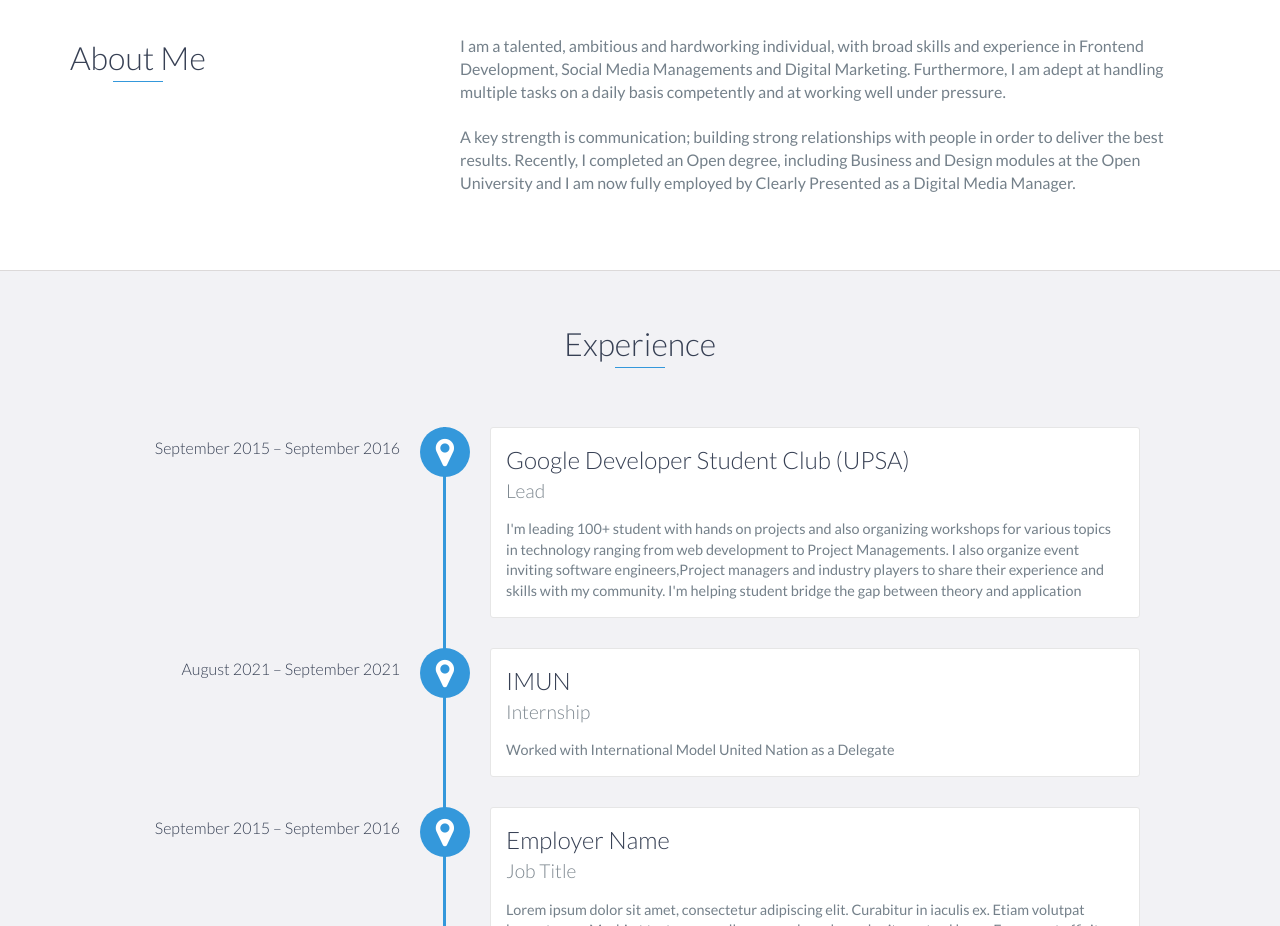
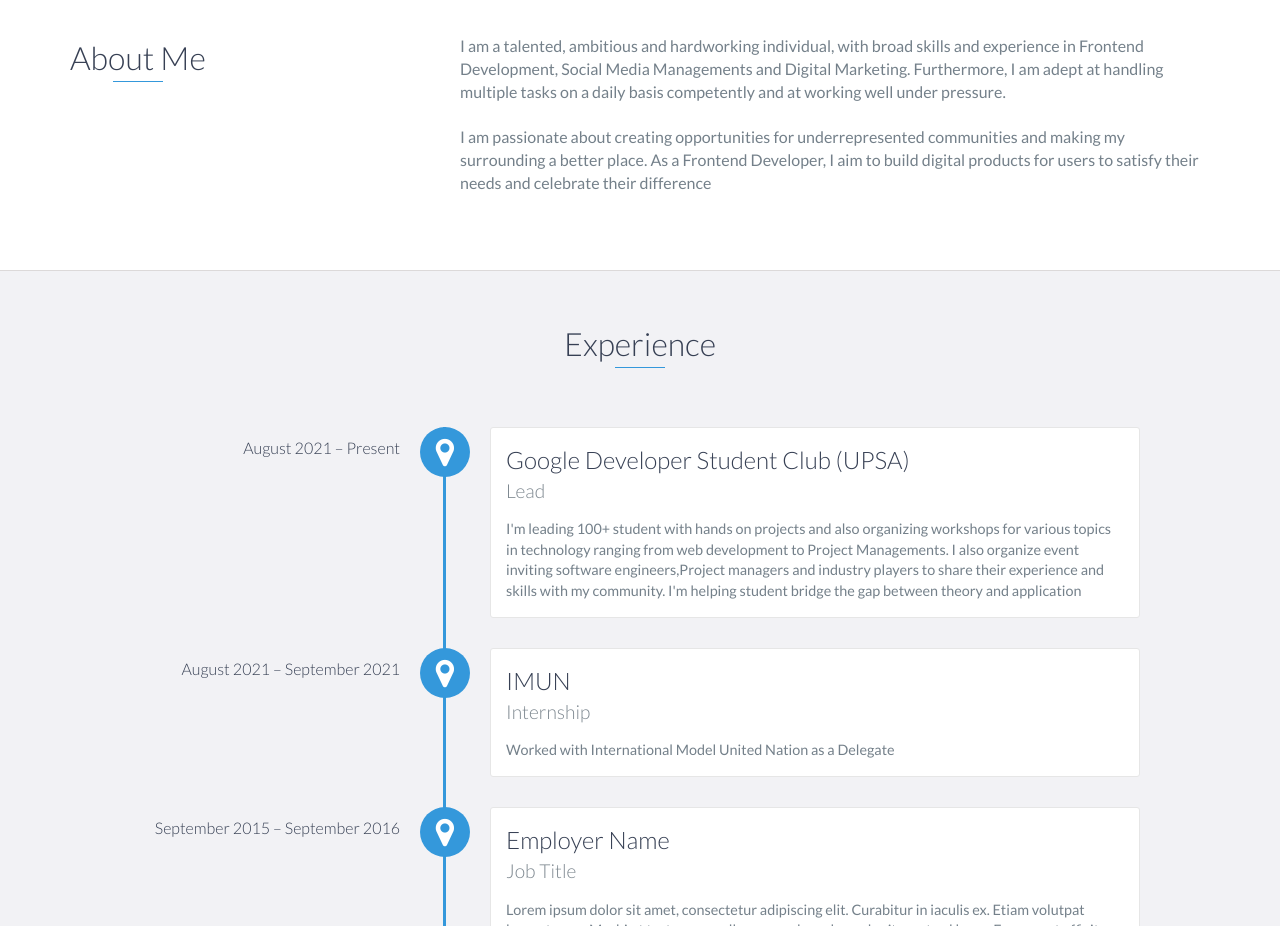
Before and after one commit to RaiqaRasool/nakamcode.github.io, a website: page index.html in a window 1280 px wide. Shown: the part 840-1766 px from the top of the page. Drawn offline with nearby package versions, Linux system fonts and the light colour scheme.

Commit message:
Update index.html

```diff
--- a/index.html
+++ b/index.html
@@ -79,9 +79,7 @@
                     </p>
                     <br>
                     <p>
-                        A key strength is communication; building strong relationships with people in order to deliver the best results.
-
-                        Recently, I completed an Open degree, including Business and Design modules at the Open University and I am now fully employed by Clearly Presented as a Digital Media Manager.
+			I am passionate about creating opportunities for underrepresented communities and making my surrounding a better place. As a Frontend Developer, I aim to build digital products for users to satisfy their needs and celebrate their difference
                     </p>
                 </div>
             </div>
@@ -92,7 +90,7 @@
     <div id="experience" class="background-alt">
         <h2 class="heading">Experience</h2>
         <div id="experience-timeline">
-            <div data-date="September 2015 – September 2016">
+            <div data-date="August 2021 – Present">
                 <h3>Google Developer Student Club (UPSA)</h3>
                 <h4>Lead</h4>
                 <p>
```
